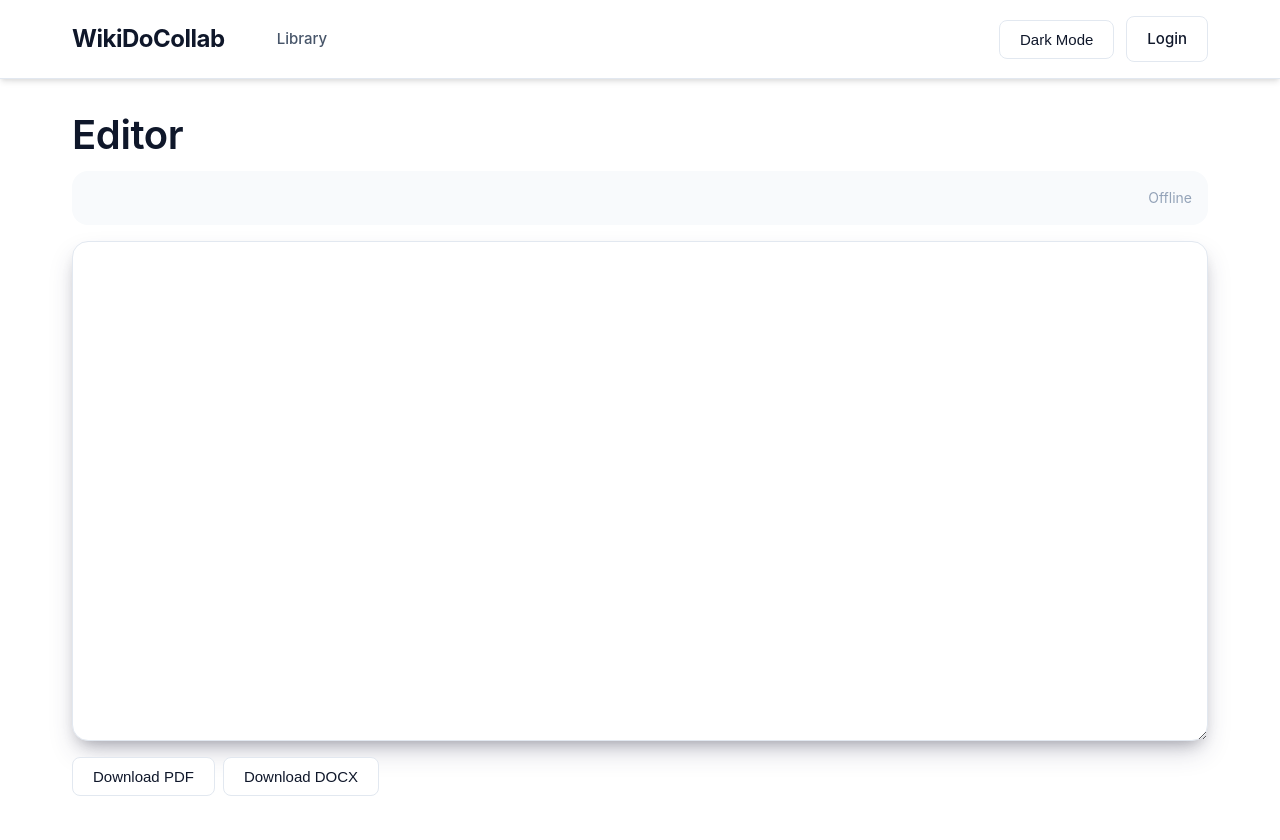
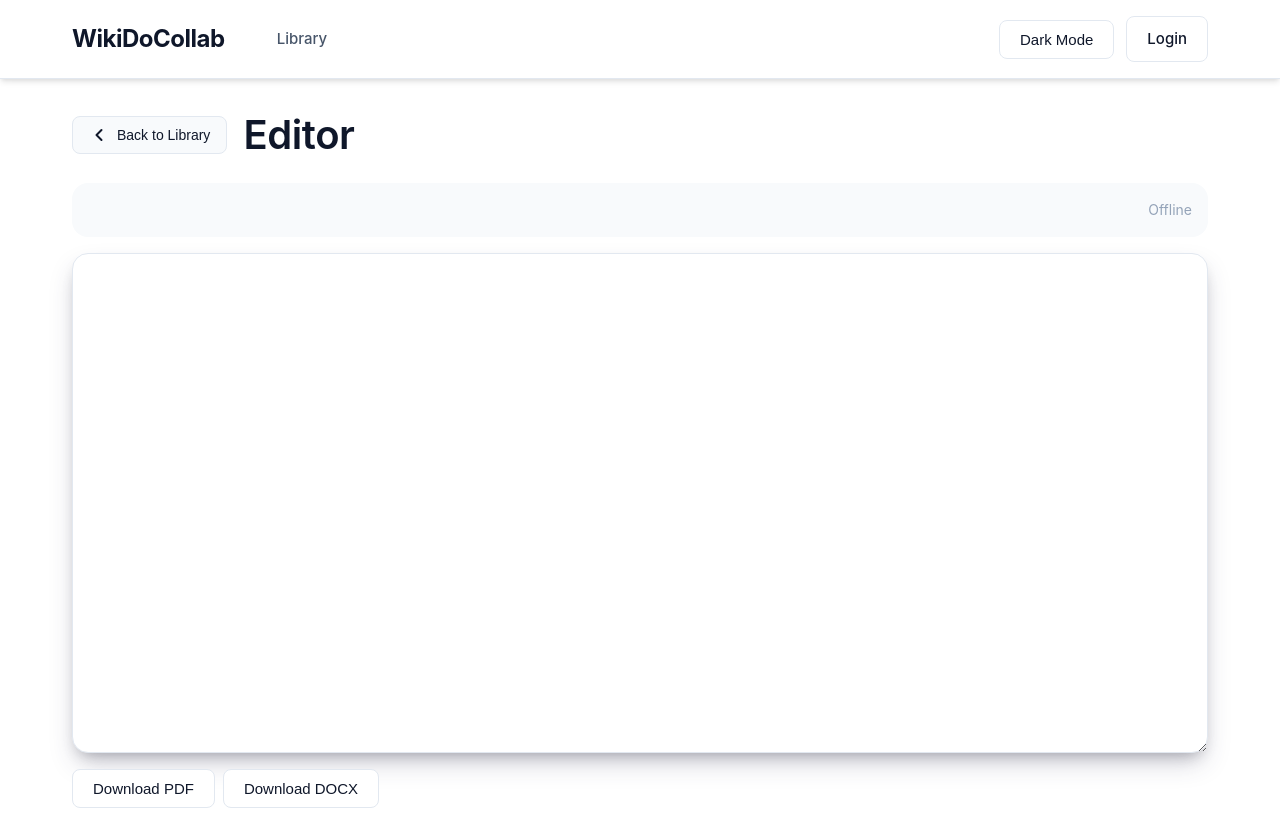
Before and after one commit to ArmaanM08/WikiDoCollab, a React (Vite) app in the folder frontend/: page /doc/1 in a window 1280 px wide. Built offline with nearby package versions, Linux system fonts and the light colour scheme; no server answers; a web font is replaced by a local one.

Commit message:
Added back button in Editor page

```diff
--- a/frontend/src/pages/EditorSession.jsx
+++ b/frontend/src/pages/EditorSession.jsx
@@ -1,5 +1,5 @@
 import React, { useEffect, useRef, useState } from 'react';
-import { useParams } from 'react-router-dom';
+import { useParams, useNavigate } from 'react-router-dom';
 import { io } from 'socket.io-client';
 import { api } from '../api.js';
 import { useAuth } from '../auth.jsx';
@@ -7,6 +7,7 @@ import { generateThumbnail } from '../utils/thumbnailGenerator.js';
 
 export default function EditorSession() {
   const { id } = useParams();
+  const navigate = useNavigate();
   const socketRef = useRef(null);
   const { user } = useAuth();
   const [saveMsg, setSaveMsg] = useState('');
@@ -74,7 +75,15 @@ export default function EditorSession() {
 
   return (
     <div>
-      <h2>Editor</h2>
+      <div className="editor-header">
+        <button className="back-btn" onClick={() => navigate('/library')} title="Back to Library">
+          <svg width="20" height="20" viewBox="0 0 20 20" fill="none" xmlns="http://www.w3.org/2000/svg">
+            <path d="M12.5 15L7.5 10L12.5 5" stroke="currentColor" strokeWidth="2" strokeLinecap="round" strokeLinejoin="round"/>
+          </svg>
+          Back to Library
+        </button>
+        <h2>Editor</h2>
+      </div>
       <Toolbar />
       <textarea
         className="textarea editor-textarea"
--- a/frontend/src/pages/Login.jsx
+++ b/frontend/src/pages/Login.jsx
@@ -20,7 +20,7 @@ export default function Login() {
       sessionStorage.setItem('accessToken', res.data.token);
       setMessage('Logged in');
       await authLogin(res.data.token);
-      navigate('/profile');
+      navigate('/library');
     } catch (e) {
       setMessage('Login failed');
     }
--- a/frontend/src/styles.css
+++ b/frontend/src/styles.css
@@ -735,6 +735,51 @@ a:hover {
   margin-top: auto;
 }
 
+/* Editor Page */
+.editor-header {
+  display: flex;
+  align-items: center;
+  gap: 1rem;
+  margin-bottom: 1.5rem;
+}
+
+.editor-header h2 {
+  margin: 0;
+  flex: 1;
+}
+
+.back-btn {
+  display: inline-flex;
+  align-items: center;
+  gap: 0.5rem;
+  padding: 0.5rem 1rem;
+  background: var(--bg-secondary);
+  color: var(--text);
+  border: 1px solid var(--border);
+  border-radius: var(--radius-sm);
+  font-size: 0.875rem;
+  font-weight: 500;
+  cursor: pointer;
+  transition: all 0.2s ease;
+  text-decoration: none;
+}
+
+.back-btn:hover {
+  background: var(--bg);
+  border-color: var(--accent);
+  transform: translateX(-2px);
+}
+
+.back-btn svg {
+  width: 20px;
+  height: 20px;
+  transition: transform 0.2s ease;
+}
+
+.back-btn:hover svg {
+  transform: translateX(-2px);
+}
+
 /* Profile Page */
 .profile {
   max-width: 1200px;
```
